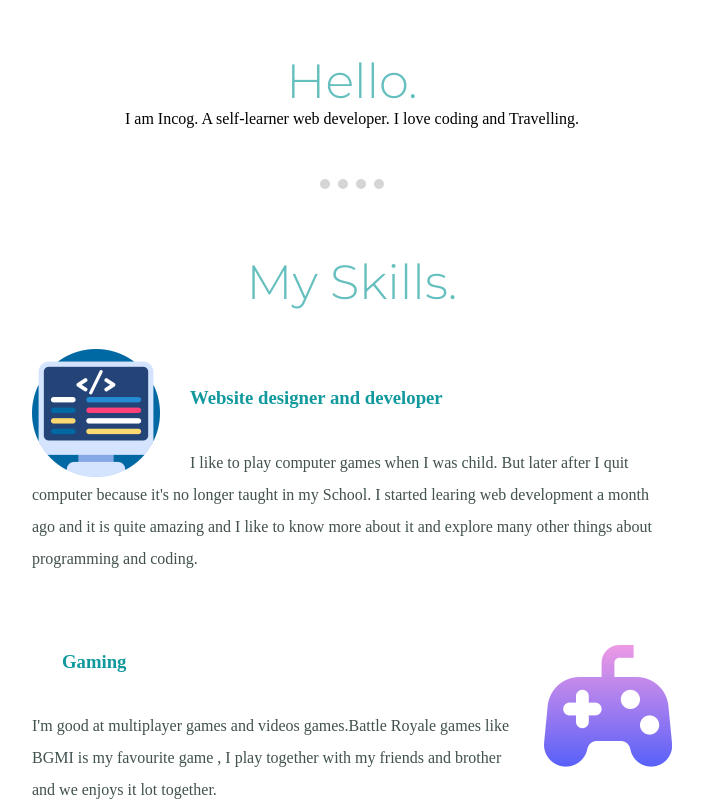
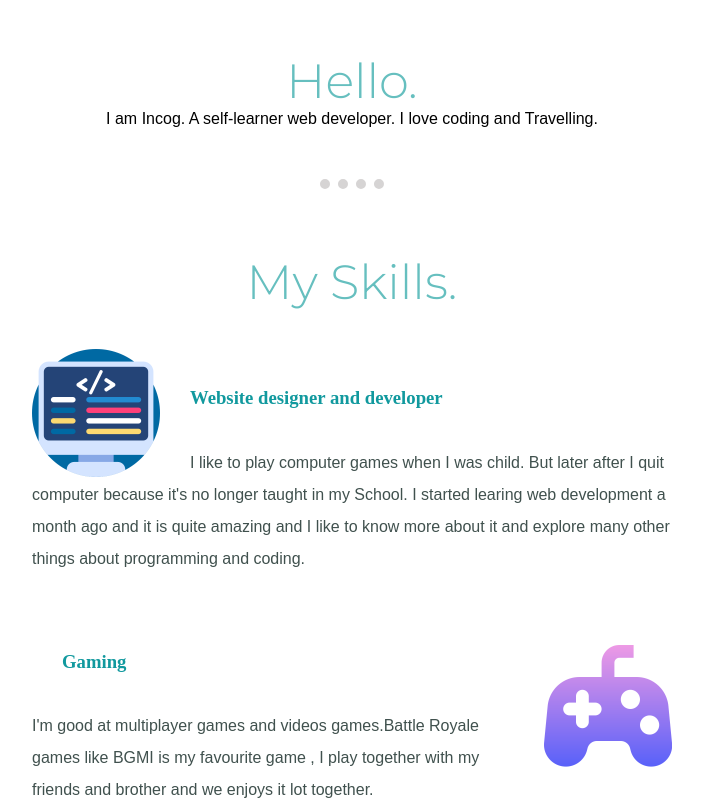
Before and after one commit to Itz-Anonymous/my-repository, a plain HTML site: page index.html in a window 1280 px wide. Shown: the part 1564-2373 px from the top of the page, without its empty margins (288-991 px from the left). Drawn offline with Linux system fonts and the light colour scheme.

Commit message:
Update styles.css

```diff
--- a/Css Style/styles.css
+++ b/Css Style/styles.css
@@ -159,3 +159,6 @@ hr {
     margin-top: 40px;
     font-size: 10px;
 }
+p{
+  font-family: 'Rajdhani', sans-serif;
+  }
```
